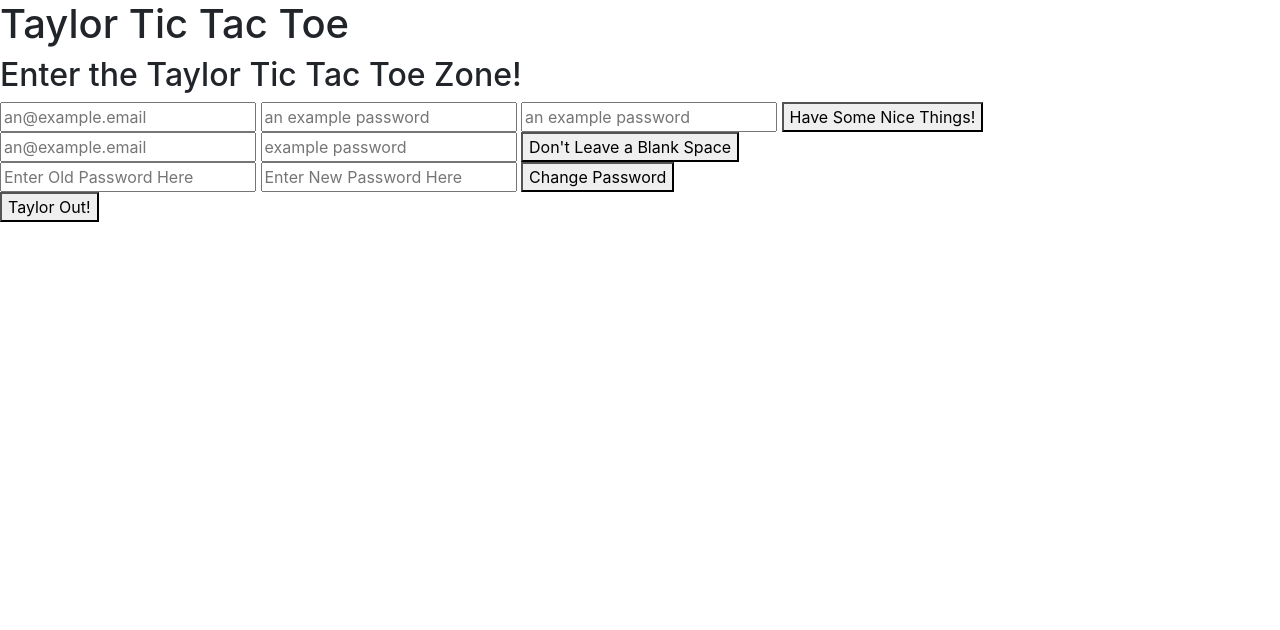
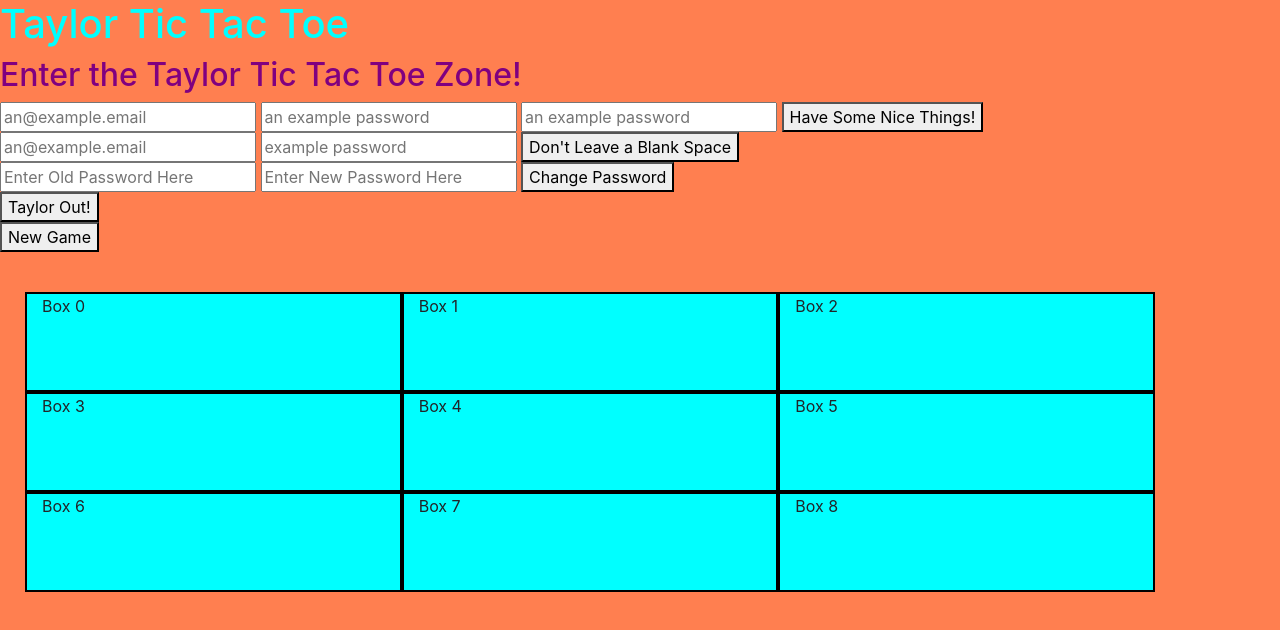
Before and after one commit to conniepanz/taylortictactoe-client, a website built with webpack: page index.html in a window 1280 px wide. Built offline with nearby package versions, Linux system fonts and the light colour scheme.

Commit message:
files committed

```diff
--- a/assets/scripts/app.js
+++ b/assets/scripts/app.js
@@ -1,5 +1,6 @@
 'use strict'
 const authEvents = require('./auth/events')
+const gameEvents = require('./games/events')
 // use require with a reference to bundle the file and use it in this file
 // const example = require('./example')
 
@@ -11,5 +12,7 @@ $(() => {
   $('#sign-in').on('submit', authEvents.onSignIn)
   $('#change-password').on('submit', authEvents.onChangePassword)
   $('#sign-out').on('submit', authEvents.onSignOut)
+  $('#new-game').on('click', gameEvents.onNewGame)
+
   // your JS code goes here
 })
--- a/assets/scripts/auth/events.js
+++ b/assets/scripts/auth/events.js
@@ -34,6 +34,7 @@ const onSignOut = function (event) {
     .then(ui.signOutSuccess)
     .catch(ui.signOutFailure)
 }
+
 module.exports = {
   onSignUp,
   onSignIn,
--- a/assets/scripts/auth/ui.js
+++ b/assets/scripts/auth/ui.js
@@ -32,7 +32,7 @@ const signOutSuccess = function () {
 const signOutFailure = function (error) {
   $('#error-message').text('Error on sign out')
   $('#error-message').removeClass()
-  $('#error-giigrmessage').addClass('failure')
+  $('#error-message').addClass('failure')
   console.error('signOutFailure ran. Error is :', error)
 }
 
--- a/assets/styles/index.scss
+++ b/assets/styles/index.scss
@@ -1 +1,25 @@
 @import '~bootstrap/scss/bootstrap';
+
+body {
+  background: coral;
+}
+
+.box {
+height: 100px;
+background-color: cyan;
+border: 2px black solid;
+}
+
+.container {
+  padding: 20px;
+  margin: 20px;
+
+}
+
+h1{
+  color: cyan;
+}
+
+h2{
+  color: purple;
+}
--- a/index.html
+++ b/index.html
@@ -36,8 +36,30 @@
             </form>
               <form id="sign-out">
               <button>Taylor Out!</button>
-        </form>
-        </section>
+             </form>
+             <button id="new-game">New Game</button>
+               </section>
+             <section>
+               <div class="container">
+                 <div class="row">
+                   <div class="col-4 box">Box 0</div>
+                   <div class="col-4 box">Box 1</div>
+                   <div class="col-4 box">Box 2</div>
+                </div>
+                <div class="row">
+                  <div class="col-4 box">Box 3</div>
+                  <div class="col-4 box">Box 4</div>
+                  <div class="col-4 box">Box 5</div>
+                </div>
+                <div class="row">
+                  <div class="col-4 box">Box 6</div>
+                  <div class="col-4 box">Box 7</div>
+                  <div class="col-4 box">Box 8</div>
+                </div>
+              </div>
+
+
+          </section>
       </main>
     </body>
 </html>
```
Also changed, not shown: 1 other file.
